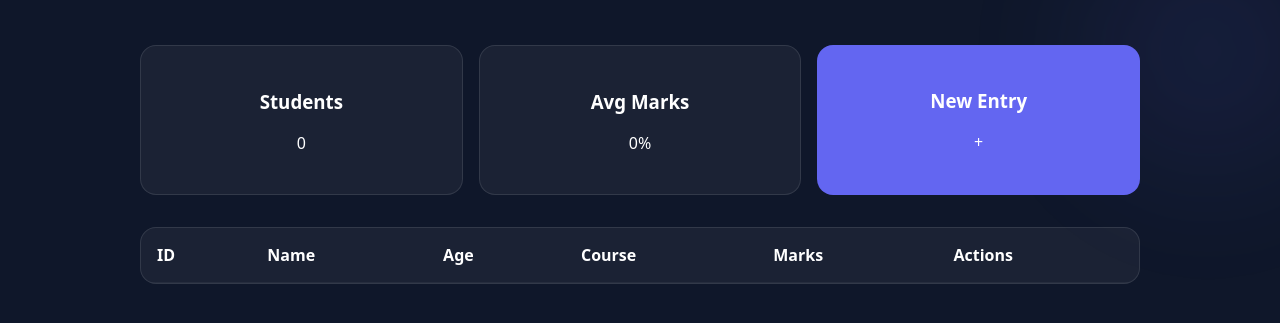
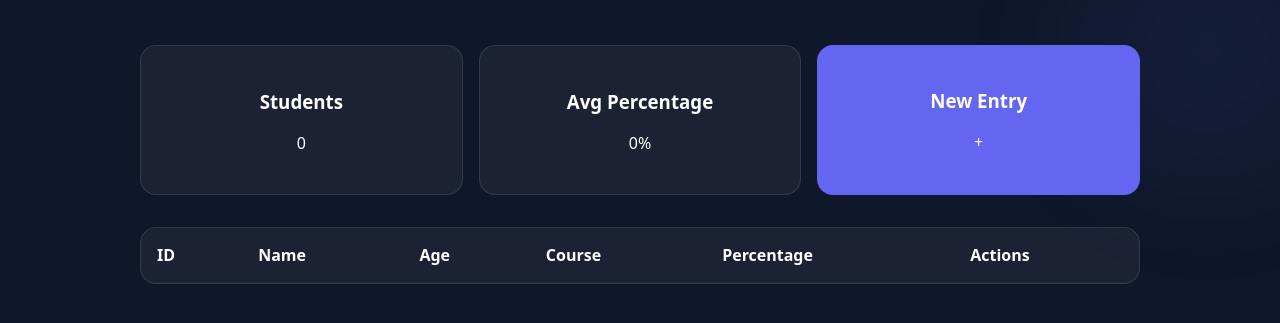
Before and after one commit to Pravardhan-45/st-manag-system, a plain HTML site: page index.html in a window 1280 px wide. Shown: the part 69-392 px from the top of the page. Drawn offline with Linux system fonts and the light colour scheme; no server answers.

Commit message:
UI Refinement: Changed 'Marks' to 'Percentage' for better clarity

```diff
--- a/index.html
+++ b/index.html
@@ -16,12 +16,12 @@
         <main>
             <section class="stats">
                 <div class="stat-card"><h3>Students</h3><p id="total-students">0</p></div>
-                <div class="stat-card"><h3>Avg Marks</h3><p id="avg-marks">0%</p></div>
+                <div class="stat-card"><h3>Avg Percentage</h3><p id="avg-marks">0%</p></div>
                 <div class="stat-card action-card" onclick="openModal()"><h3>New Entry</h3><p>+</p></div>
             </section>
             <section class="table-container glass">
                 <table>
-                    <thead><tr><th>ID</th><th>Name</th><th>Age</th><th>Course</th><th>Marks</th><th>Actions</th></tr></thead>
+                    <thead><tr><th>ID</th><th>Name</th><th>Age</th><th>Course</th><th>Percentage</th><th>Actions</th></tr></thead>
                     <tbody id="student-table-body"></tbody>
                 </table>
             </section>
@@ -35,7 +35,7 @@
                 <input type="text" id="name" required placeholder="Name">
                 <input type="number" id="age" required placeholder="Age">
                 <input type="text" id="course" required placeholder="Course">
-                <input type="number" id="marks" required placeholder="Marks">
+                <input type="number" id="marks" required placeholder="Percentage">
                 <div class="form-actions"><button type="button" onclick="closeModal()">Cancel</button><button type="submit">Save</button></div>
             </form>
         </div>
```
